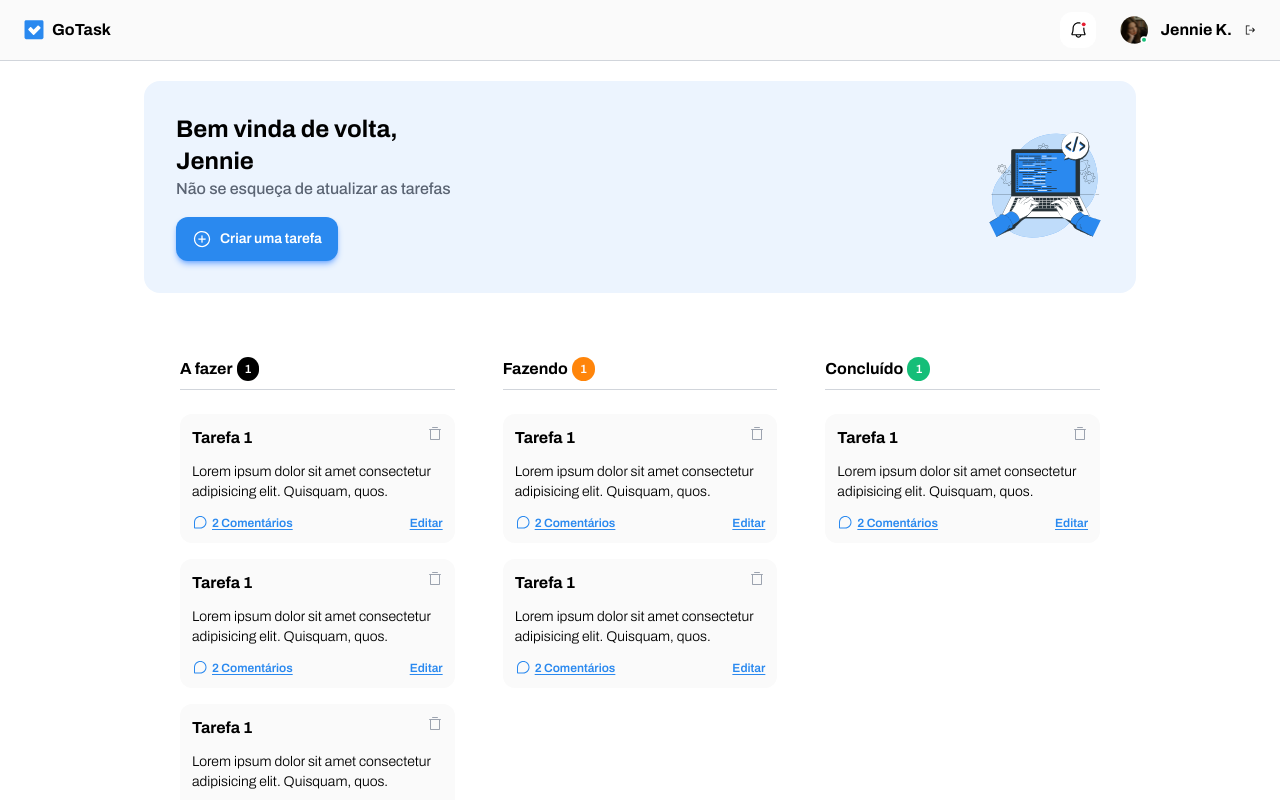
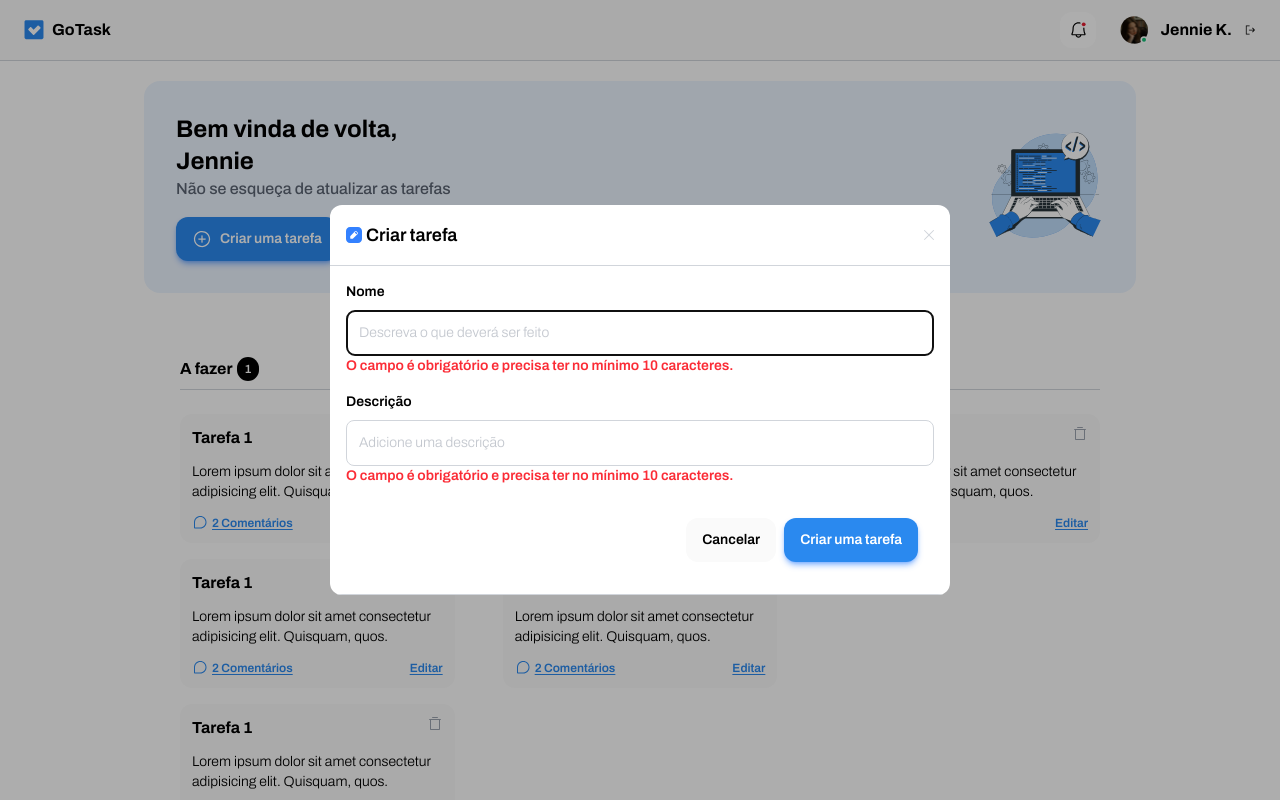
Before and after one commit to macedocmateus/GoTask, an Angular app: page / in a window 1280 px wide. Both pictures are taken after a click on the button "Criar uma tarefa". Shown: the top 800 px of the page. Built offline with nearby package versions, Linux system fonts and the light colour scheme.

Commit message:
add task form modal interface and using open modal function

```diff
--- a/src/app/components/task-card/task-card.component.html
+++ b/src/app/components/task-card/task-card.component.html
@@ -7,6 +7,7 @@
     <div class="flex items-center gap-1">
         <img src="./images/icon-comments.svg" alt="Ícone de comentários">
         <p class="font-semibold text-xs text-[#2a89ef] underline underline-offset-2 cursor-pointer">2 Comentários</p>
-        <p class="font-semibold text-xs text-[#2a89ef] underline underline-offset-2 cursor-pointer ml-auto">Editar</p>
+        <p class="font-semibold text-xs text-[#2a89ef] underline underline-offset-2 cursor-pointer ml-auto"
+            (click)="openEditTaskModal()">Editar</p>
     </div>
 </div>
--- a/src/app/components/task-card/task-card.component.ts
+++ b/src/app/components/task-card/task-card.component.ts
@@ -1,11 +1,15 @@
-import { Component } from '@angular/core';
+import { Component, inject } from '@angular/core'
+import { ModalControllerService } from '../../services/modal-controller.service'
 
 @Component({
-  selector: 'app-task-card',
-  imports: [],
-  templateUrl: './task-card.component.html',
-  styleUrl: './task-card.component.css'
+    selector: 'app-task-card',
+    imports: [],
+    templateUrl: './task-card.component.html',
+    styleUrl: './task-card.component.css',
 })
 export class TaskCardComponent {
-
+    private readonly _modalControllerService = inject(ModalControllerService)
+    openEditTaskModal() {
+        this._modalControllerService.openEditTaskModal()
+    }
 }
--- a/src/app/components/task-form-modal/task-form-modal.component.html
+++ b/src/app/components/task-form-modal/task-form-modal.component.html
@@ -1,7 +1,7 @@
 <form class="rounded-xl overflow-hidden bg-white">
     <div class="flex gap-1 items-center p-4">
         <img src="./images/icon-new-task.svg" alt="Ícone de um lápis">
-        <h1 class="font-semibold text-lg">Criar/Editar tarefa</h1>
+        <h1 class="font-semibold text-lg">{{(_data.mode === 'create' ? 'Criar ' : 'Editar ') + 'tarefa'}}</h1>
         <img class="ml-auto cursor-pointer" src="./images/icon-close.svg" alt="Ícone de fechar janela">
     </div>
     <div class="p-4 border-y border-[#d1d5db] flex flex-col gap-4">
@@ -26,7 +26,7 @@
                 type="button">Cancelar</button>
             <button
                 class="py-3 px-4 text-white bg-[#2a89ef] rounded-xl text-sm font-semibold cursor-pointer active:translate-y-1 transition-transform duration-75 shadow-md shadow-blue-500/50"
-                type="submit">Criar uma tarefa</button>
+                type="submit">{{_data.mode === 'create' ? 'Criar uma tarefa' : 'Salvar alterações'}}</button>
         </div>
     </div>
 </form>
--- a/src/app/components/task-form-modal/task-form-modal.component.ts
+++ b/src/app/components/task-form-modal/task-form-modal.component.ts
@@ -1,4 +1,6 @@
-import { Component } from '@angular/core'
+import { DIALOG_DATA } from '@angular/cdk/dialog'
+import { Component, inject } from '@angular/core'
+import type { ITaskFormModalData } from '../../interfaces/task-form-modal-data.interface'
 
 @Component({
     selector: 'app-task-form-modal',
@@ -6,4 +8,6 @@
     templateUrl: './task-form-modal.component.html',
     styleUrl: './task-form-modal.component.css',
 })
-export class TaskFormModalComponent {}
+export class TaskFormModalComponent {
+    readonly _data: ITaskFormModalData = inject(DIALOG_DATA)
+}
--- a/src/app/components/welcome-section/welcome-section.component.html
+++ b/src/app/components/welcome-section/welcome-section.component.html
@@ -10,7 +10,7 @@
         <div>
             <button
                 class="bg-[#2a89ef] shadow-md shadow-blue-500/50 py-3 px-4 rounded-xl text-white text-sm font-semibold text-center flex gap-2 cursor-pointer active:translate-y-1 transition-transform duration-75"
-                type="button">
+                type="button" (click)="openNewTaskModal()">
                 <img src="./images/icon-plus-circle.svg" alt="Ícone de um círculo com um sinal de mais dentro">
                 Criar uma tarefa
             </button>
--- a/src/app/components/welcome-section/welcome-section.component.ts
+++ b/src/app/components/welcome-section/welcome-section.component.ts
@@ -1,11 +1,15 @@
-import { Component } from '@angular/core';
+import { Component, inject } from '@angular/core'
+import { ModalControllerService } from '../../services/modal-controller.service'
 
 @Component({
-  selector: 'app-welcome-section',
-  imports: [],
-  templateUrl: './welcome-section.component.html',
-  styleUrl: './welcome-section.component.css'
+    selector: 'app-welcome-section',
+    imports: [],
+    templateUrl: './welcome-section.component.html',
+    styleUrl: './welcome-section.component.css',
 })
 export class WelcomeSectionComponent {
-
+    private readonly _modalControllerService = inject(ModalControllerService)
+    openNewTaskModal() {
+        this._modalControllerService.openNewTaskModal()
+    }
 }
--- /dev/null
+++ b/src/app/interfaces/task-form-modal-data.interface.ts
@@ -0,0 +1,3 @@
+export interface ITaskFormModalData {
+    mode: 'create' | 'edit'
+}
--- a/src/app/services/modal-controller.service.ts
+++ b/src/app/services/modal-controller.service.ts
@@ -16,12 +16,18 @@
     openNewTaskModal() {
         return this._dialog.open(TaskFormModalComponent, {
             ...this.modalSizeOptions,
+            data: {
+                mode: 'create',
+            },
         })
     }
 
     openEditTaskModal() {
         return this._dialog.open(TaskFormModalComponent, {
             ...this.modalSizeOptions,
+            data: {
+                mode: 'edit',
+            },
         })
     }
 
```
